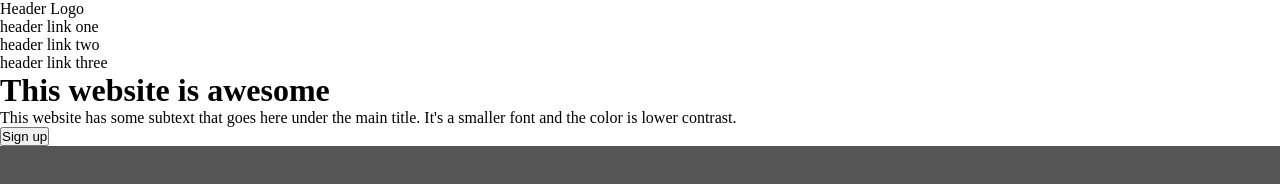
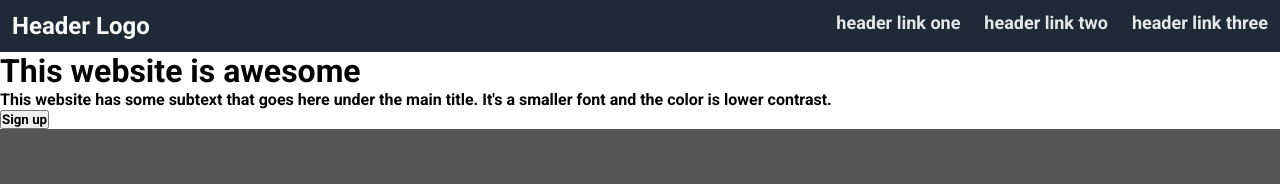
Before and after one commit to Exaeous/odin-landing-page, a plain HTML site: page index.html in a window 1280 px wide. Shown: the top 184 px of the page. Drawn offline with Linux system fonts and the light colour scheme.

Commit message:
Complete header section

```diff
--- a/style.css
+++ b/style.css
@@ -4,4 +4,28 @@
   margin: 0;
   padding: 0;
   box-sizing: border-box;
+  font-family: "Roboto", sans-serif;
 }
+
+.header {
+  display: flex;
+  justify-content: space-between;
+  background-color: #1f2937;
+}
+
+.header-logo {
+  font-size: 24px;
+  color: #f9faf8;
+  margin: 12px;
+}
+
+.header-links > ul {
+  display: flex;
+}
+
+li {
+  list-style: none;
+  margin: 12px;
+  color: #e5e7eb;
+  font-size: 18px;
+}
```
